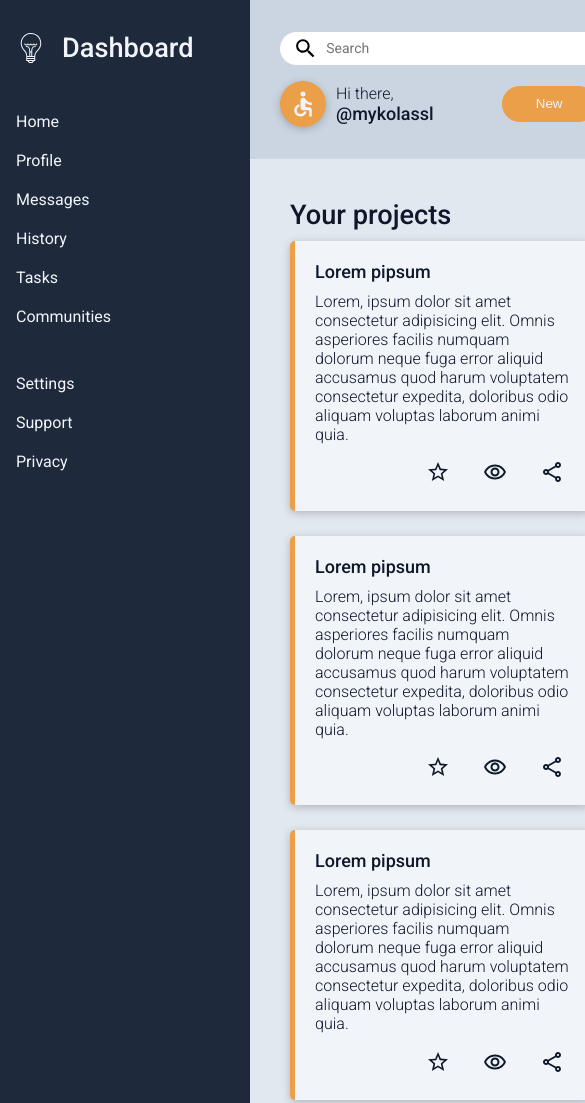
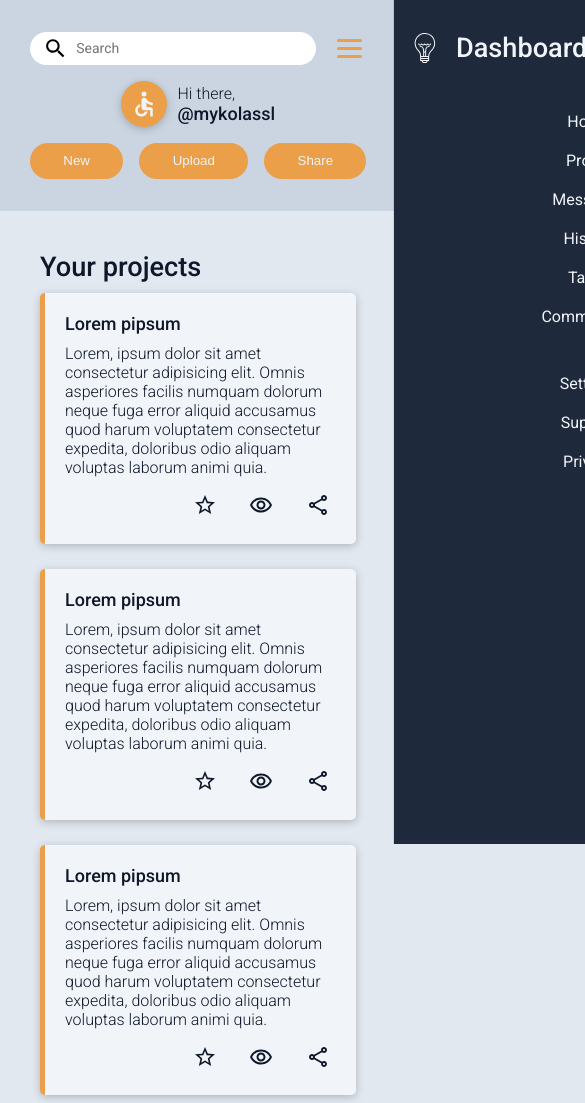
Before and after one commit to mykolassl/dashboard, a plain HTML site: page index.html in a window 390 px wide. Shown: the top 1103 px of the page, 585 px wide, since content can reach past the window. Drawn offline with Linux system fonts and the light colour scheme.

Commit message:
Make site more responsive on smaller screens

```diff
--- a/index.html
+++ b/index.html
@@ -8,6 +8,7 @@
         <link rel="preconnect" href="https://fonts.gstatic.com" crossorigin>
         <link href="https://fonts.googleapis.com/css2?family=Roboto:wght@300;400;500&display=swap" rel="stylesheet">
         <link rel="stylesheet" href="styles.css">
+        <script src="main.js" defer></script>
         <title>Dashboard</title>
     </head>
     <body>
@@ -17,6 +18,11 @@
                     <svg viewBox="0 0 24 24"><path d="M15.5 14h-.79l-.28-.27C15.41 12.59 16 11.11 16 9.5 16 5.91 13.09 3 9.5 3S3 5.91 3 9.5 5.91 16 9.5 16c1.61 0 3.09-.59 4.23-1.57l.27.28v.79l5 4.99L20.49 19l-4.99-5zm-6 0C7.01 14 5 11.99 5 9.5S7.01 5 9.5 5 14 7.01 14 9.5 11.99 14 9.5 14z"></path></svg>
                 </div>
                 <input type="search" name="search" placeholder="Search">
+                <div class="burger">
+                    <div></div>
+                    <div></div>
+                    <div></div>
+                </div>
             </form>
             <div class="container">
                 <div class="greeting-container">
--- /dev/null
+++ b/main.js
@@ -0,0 +1,12 @@
+const burger = document.querySelector('.burger');
+const menu = document.querySelector('aside');
+
+burger.addEventListener('click', () => {
+    if(burger.classList.contains('open')) {
+        burger.classList.remove('open');
+        menu.classList.remove('open');
+    } else {
+        burger.classList.add('open');
+        menu.classList.add('open');
+    }
+});
--- a/styles.css
+++ b/styles.css
@@ -39,6 +39,12 @@ body {
     color: var(--clr-900);
 }
 
+@media screen and (max-width: 900px) {
+    body {
+        grid-template-columns: 1fr;
+    }
+}
+
 /************************ Side navigation ************************/
 
 aside {
@@ -49,6 +55,24 @@ aside {
     padding: 2em 1em;
     background-color: var(--clr-800);
     color: var(--clr-100);
+    transition: transform 0.3s 0s ease-in-out;
+}
+
+@media screen and (max-width: 900px) {
+    aside {
+        position: fixed;
+        width: 100vw;
+        height: 100vh;
+        transform: translateX(101%);
+    }
+
+    aside.open {
+        transform: translateX(0);
+    }
+
+    .nav {
+        align-items: center;
+    }
 }
 
 .logo-container {
@@ -105,6 +129,7 @@ header form {
     position: relative;
     display: flex;
     align-items: center;
+    gap: 1em;
     color: var(--clr-900);
 }
 
@@ -135,6 +160,43 @@ form input:focus-visible,
 form input:hover {
     box-shadow: 0px 2px 8px 0px #00000039;
     outline: none;
+}
+
+/* Burger menu */
+
+.burger {
+    display: none;
+    padding: 0.3em;
+    cursor: pointer;
+    z-index: 100;
+}
+
+.burger > div {
+    width: 25px;
+    height: 3px;
+    border-radius: 10px;
+    background-color: #EA9F48;
+    transition: all 0.3s ease-in-out;
+}
+
+.burger.open div:nth-child(1) {
+    transform: translateY(8px) rotate(45deg);
+}
+
+.burger.open div:nth-child(2) {
+    opacity: 0;
+}
+
+.burger.open div:nth-child(3) {
+    transform: translateY(-8px) rotate(-45deg);
+}
+
+@media screen and (max-width: 900px) {
+    .burger {
+        display: flex;
+        flex-direction: column;
+        gap: 0.3em;
+    }
 }
 
 /* Greeting and buttons */
@@ -181,6 +243,13 @@ form input:hover {
     gap: 1em;
 }
 
+@media screen and (max-width: 900px) {
+    .container {
+        flex-direction: column;
+        gap: 1em;
+    }
+}
+
 .buttons-container > button {
     padding: 0.8em 2.5em;
     background-color: #EA9F48;
@@ -206,6 +275,12 @@ main {
     display: grid;
     grid-template-columns: 3fr 1fr;
     gap: 2.5rem;
+}
+
+@media screen and (max-width: 900px) {
+    .content-wrapper {
+        grid-template-columns: 1fr;
+    }
 }
 
 .content-wrapper div > h1 {
```
